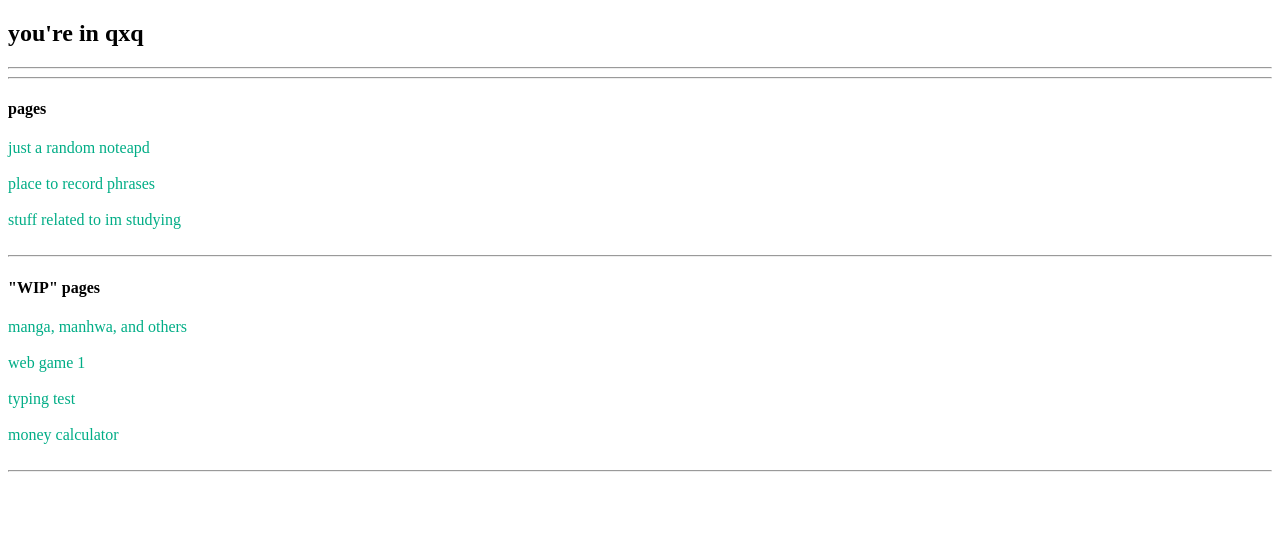
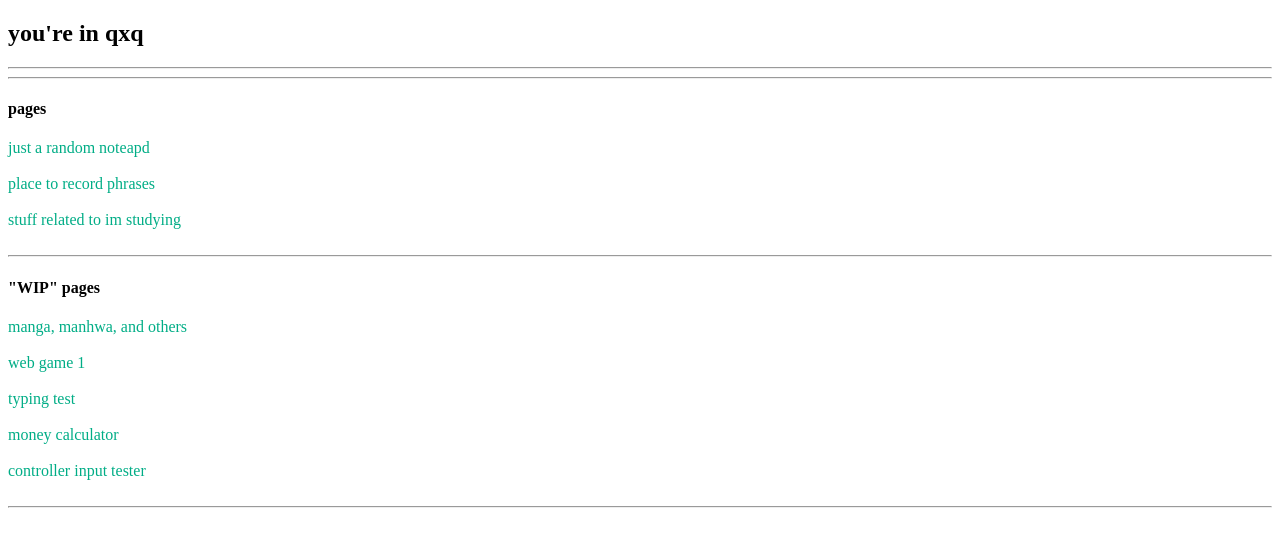
Before and after one commit to jemdou/jemdou.github.io, a plain HTML site: page way-through/inside.html in a window 1280 px wide. Drawn offline with Linux system fonts and the light colour scheme.

Commit message:
Add files via upload

```diff
--- a/way-through/inside.html
+++ b/way-through/inside.html
@@ -54,6 +54,11 @@
             money calculator
         </a><br>
         <br>
+        <a href = "../controller/html-controller.html"
+            target = "_self">
+            controller input tester
+        </a><br>
+        <br>
         <hr>
     </body>
 </html>
```
